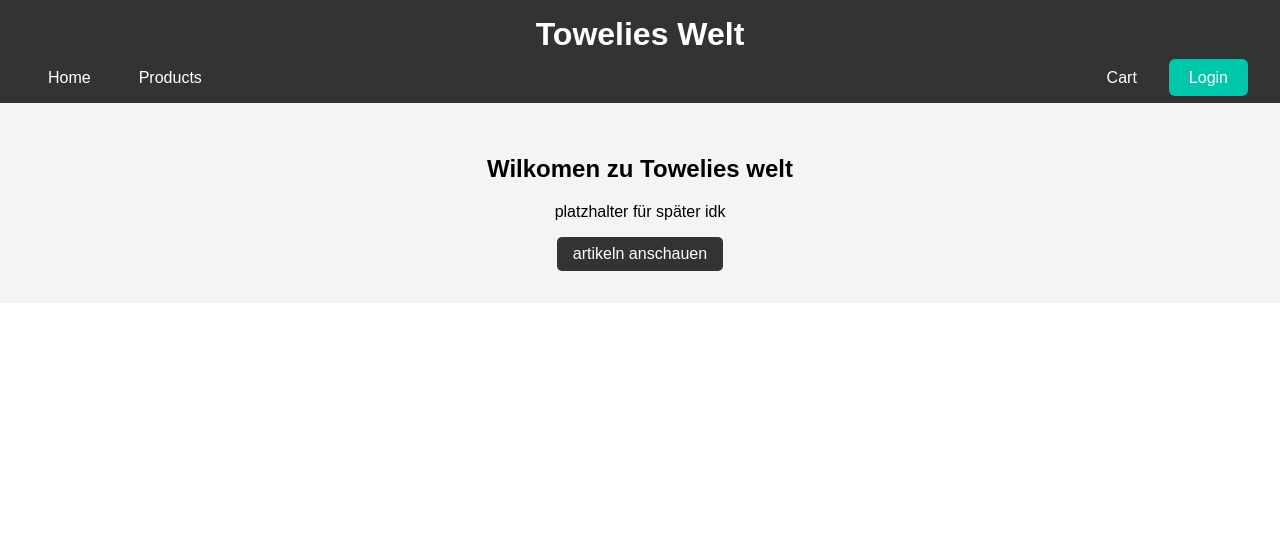
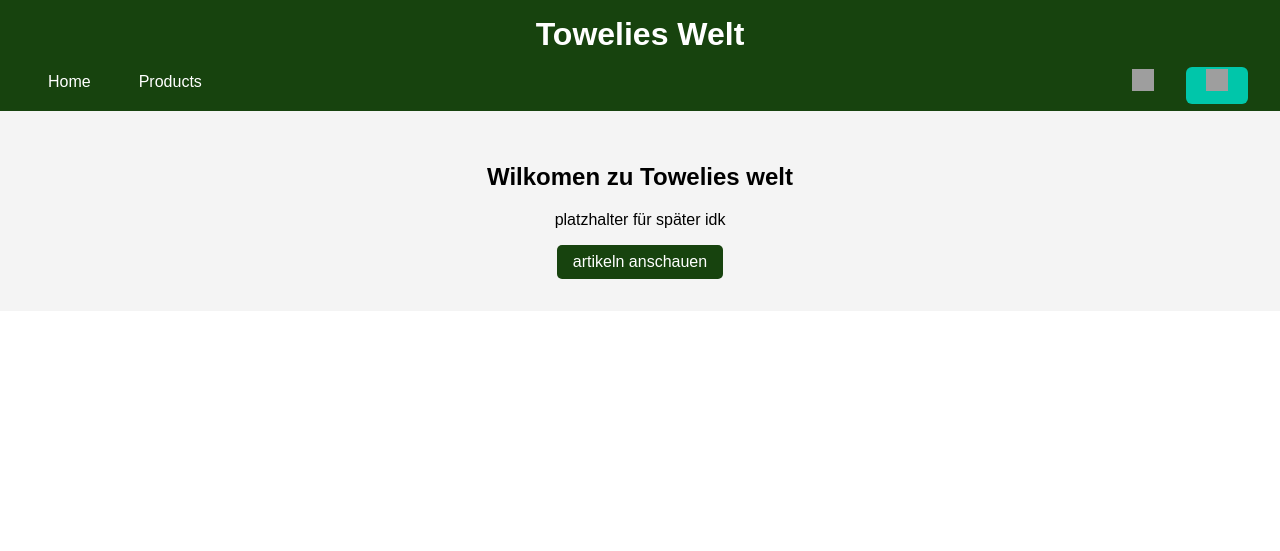
Before and after one commit to N0Soull/towelies_welt, a PHP site: page / in a window 1280 px wide. Shown: the top 551 px of the page. Run offline with PHP 8.4, Linux system fonts and the light colour scheme; grey boxes are pictures that could not be loaded.

Commit message:
icons für warenkorb und login

```diff
--- a/css/style.css
+++ b/css/style.css
@@ -1,5 +1,5 @@
 :root {
-    --color-dark: #333;
+    --color-dark: #17430e;
     --color-light: #fff;
     --color-light-gray: #f4f4f4;
     --color-text: #333;
--- a/index.php
+++ b/index.php
@@ -15,8 +15,19 @@
                 <li><a href="produkt.php">Products</a></li>
             </ul>
             <ul class="nav-right">
-                <li><a rel= "Warenkorb" href="warenkorb.php">Cart</a></li>
-                <li><a href="#" id="loginBtn">Login</a></li>
+                <li>
+                <a rel="Warenkorb" href="warenkorb.php">
+                    <img src="https://cdn-icons-png.flaticon.com/512/1170/1170678.png" alt="Cart Icon" width="22" height="22">
+                </a>
+                 </li>
+
+                <li>
+                <a href="#" id="loginBtn">
+                    <img src="https://cdn-icons-png.flaticon.com/512/545/545682.png" alt="Login Icon" width="22" height="22">
+
+                </a>
+                 </li>
+
             </ul>
         </nav>
     </header>
@@ -26,6 +37,9 @@
             <p>platzhalter für später idk</p>
             <a href="produkt.php" class="btn">artikeln anschauen</a>
         </section>
+
+
+
     </main>
 
     <!-- Login Popup -->
```
